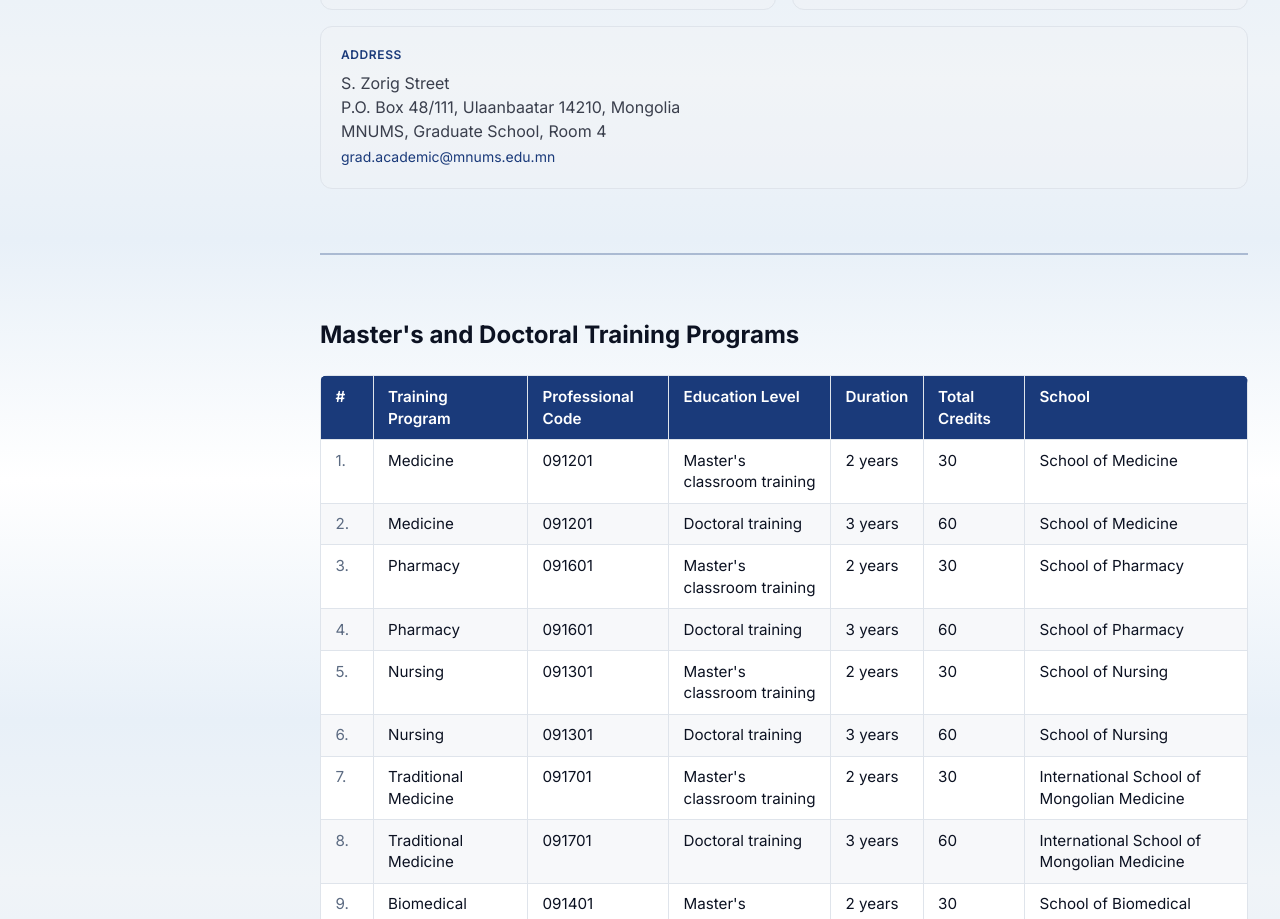
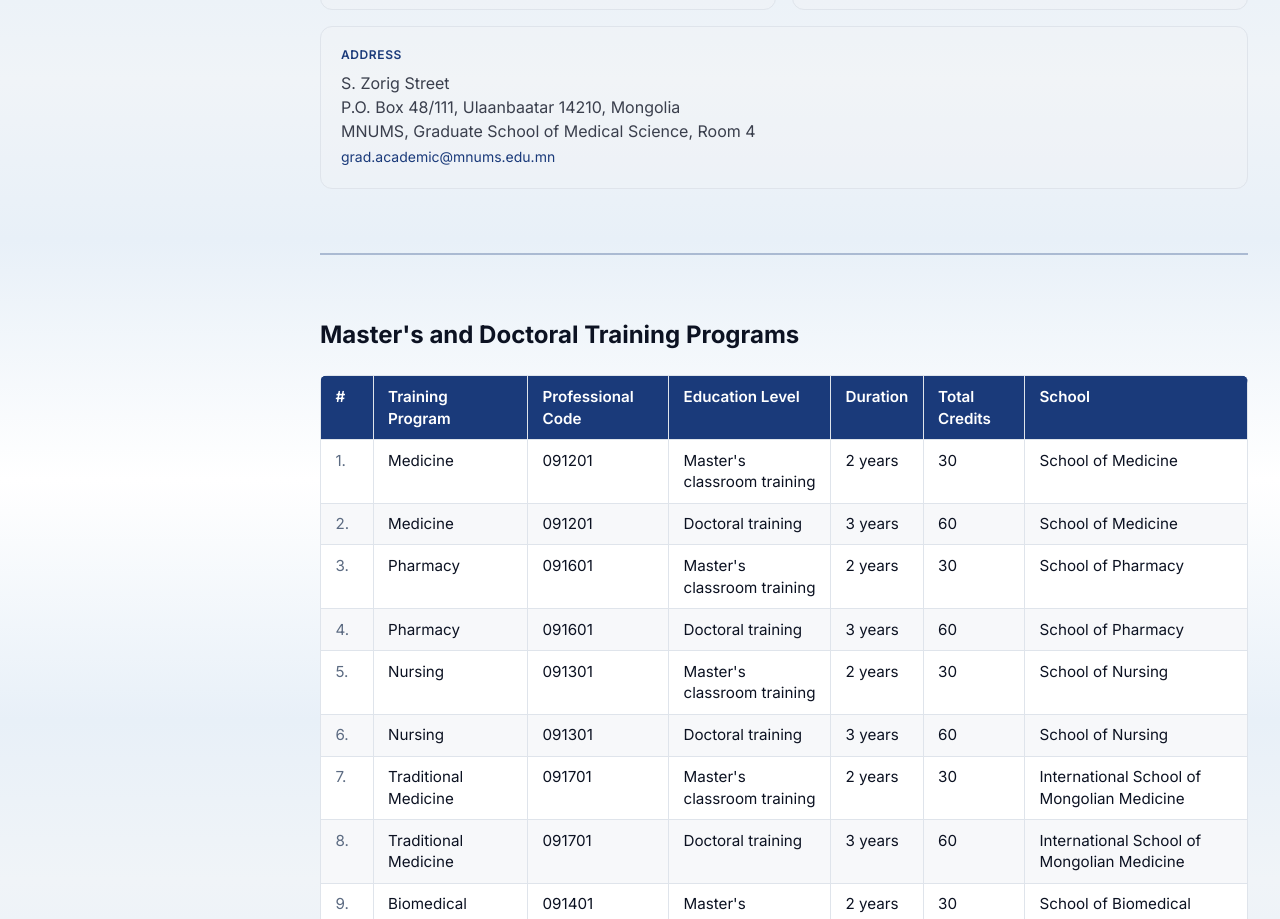
Before and after one commit to tumee0005hub/graduateschool, a Next.js app: page /en/training-centers/academic in a window 1280 px wide. Shown: the part 1120-2039 px from the top of the page. Built offline with nearby package versions, Linux system fonts and the light colour scheme; no server answers.

Commit message:
Update academic-center.ts
нэр засав

```diff
--- a/src/data/academic-center.ts
+++ b/src/data/academic-center.ts
@@ -201,7 +201,7 @@
     },
     office: {
       mn: "АШУҮИС, Ахисан түвшний сургууль, 4 тоот",
-      en: "MNUMS, Graduate School, Room 4",
+      en: "MNUMS, Graduate School of Medical Science, Room 4",
     },
     email: "grad.academic@mnums.edu.mn",
   },
```
